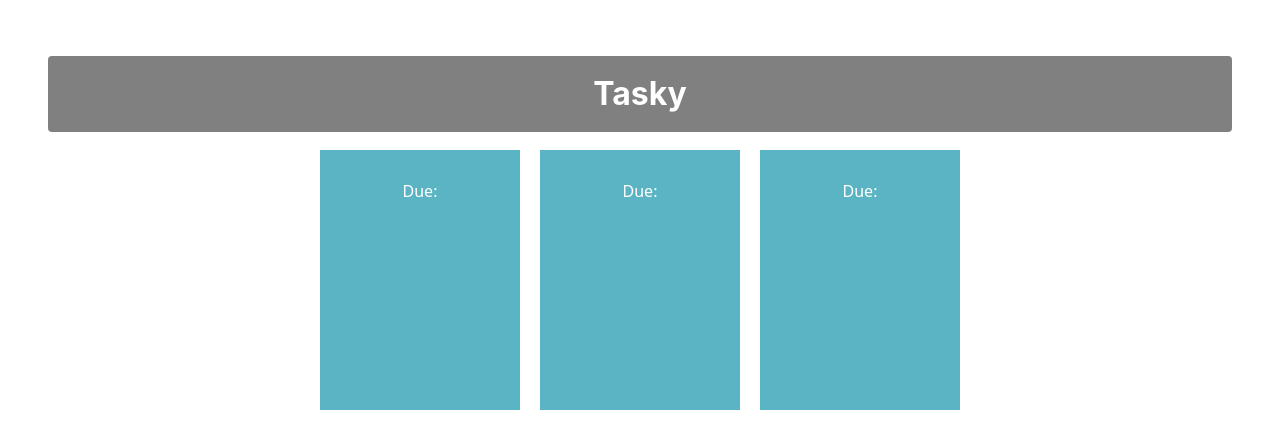
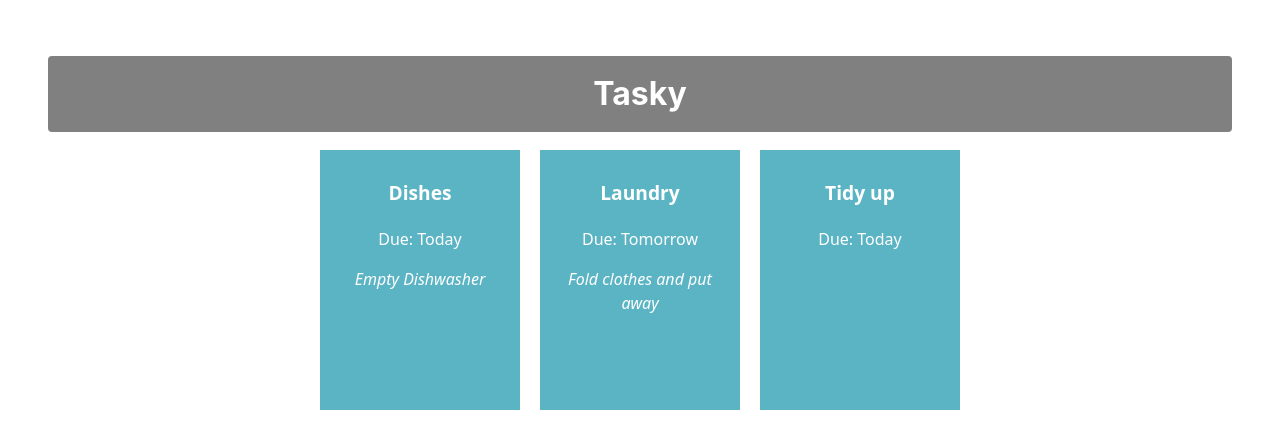
Before and after one commit to 20107153/react-basics-labs, a React (Vite) app in the folder tasky/: page / in a window 1280 px wide. Shown: the top 448 px of the page. Built offline with nearby package versions, Linux system fonts and the light colour scheme.

Commit message:
Added keys to tasks and fixed error

```diff
--- a/tasky/src/App.jsx
+++ b/tasky/src/App.jsx
@@ -15,9 +15,9 @@ function App() {
       <h1>Tasky</h1>
       {taskState.tasks.map((task) => (
       <Task
-      title ={Task.title}
-      description={Task.description}
-      deadline={Task.deadline}
+      title ={task.title}
+      description={task.description}
+      deadline={task.deadline}
       />
       ))}
     </div>
```
